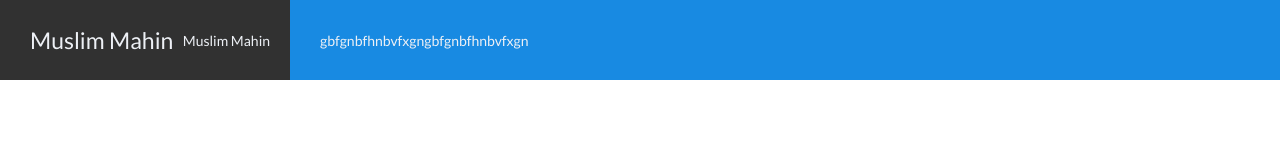
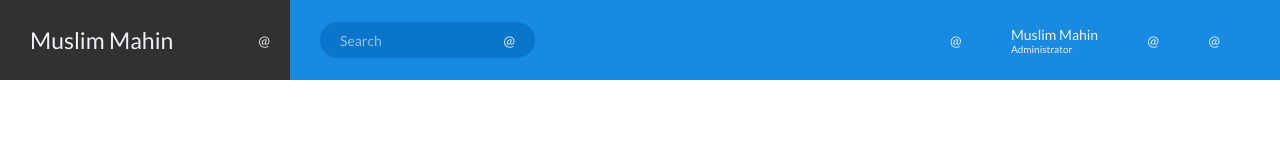
Before and after one commit to alexandrasyrotenko/WebSite-1, a plain HTML site: page index.html in a window 1280 px wide. Drawn offline with Linux system fonts and the light colour scheme.

Commit message:
Update header

```diff
--- a/assets/css/style.css
+++ b/assets/css/style.css
@@ -23,14 +23,16 @@ body{
 }
 
 .logo{
+  position: absolute;
   display: flex;
   justify-content: space-between;
   background-color: #313131;
+
   width: 290px;
   height: 80px;
   align-items: center;
 }
-.name{
+.name__site{
 
   margin-left: 30px;
   vertical-align: middle;
@@ -47,6 +49,52 @@ body{
   display: flex;
   justify-content: space-between;
   margin-left: 30px;
-  width: auto;
+  margin-right: 30px;
+  margin-left: 290px;
+  width: 100%;
   height: 80px;
 }
+
+
+.search__frame{
+  align-items: center;
+  display: flex;
+  justify-content: space-between;
+  background-color: #0b76c9;
+  width: 215px;
+  height: 36px;
+  border-radius: 20px;
+  margin-left: 30px;
+}
+
+.search__text{
+  color: #95c0e2;
+  margin-left: 20px;
+}
+
+.search__btn{
+  margin-right: 20px;
+}
+
+.inf{
+  align-items: center;
+  display: flex;
+  justify-content: space-between;
+  text-align: right;
+  width: 300px;
+  height: 80px;
+  margin-right: 30px;
+}
+
+.profile__image{
+  margin-left: 30px;
+}
+
+.prof__name{
+
+}
+
+.prof__status{
+  font-size: 10px;
+  text-align: left;
+}
--- a/index.html
+++ b/index.html
@@ -6,24 +6,58 @@
     family=Lato&display=swap" rel="stylesheet">
     <title>Muslim Mahin</title>
   </head>
+
   <body>
     <header class="header">
+
       <div class="logo">
-        <div class="name">
+        <div class="name__site">
             Muslim Mahin
         </div>
         <div class="menu">
-            Muslim Mahin
+            @
         </div>
       </div>
+
       <div class="main__head">
+
         <div class="search">
-          gbfgnbfhnbvfxgn
+          <div class="search__frame">
+            <div class="search__text">
+              Search
+            </div>
+            <div class="search__btn">
+              @
+            </div>
+          </div>
         </div>
-        <div class="searchh">
-          gbfgnbfhnbvfxgn
+
+        <div class="inf">
+
+          <div class="profile__image">
+            @
+          </div>
+
+          <div class="profile__inf">
+            <div class="prof__name">
+              Muslim Mahin
+            </div>
+            <div class="prof__status">
+              Administrator
+            </div>
+          </div>
+            <div class="depositions">
+              @
+            </div>
+
+            <div class="settings">
+              @
+            </div>
+
         </div>
+
       </div>
     </header>
   </body>
+
 </html>
```
